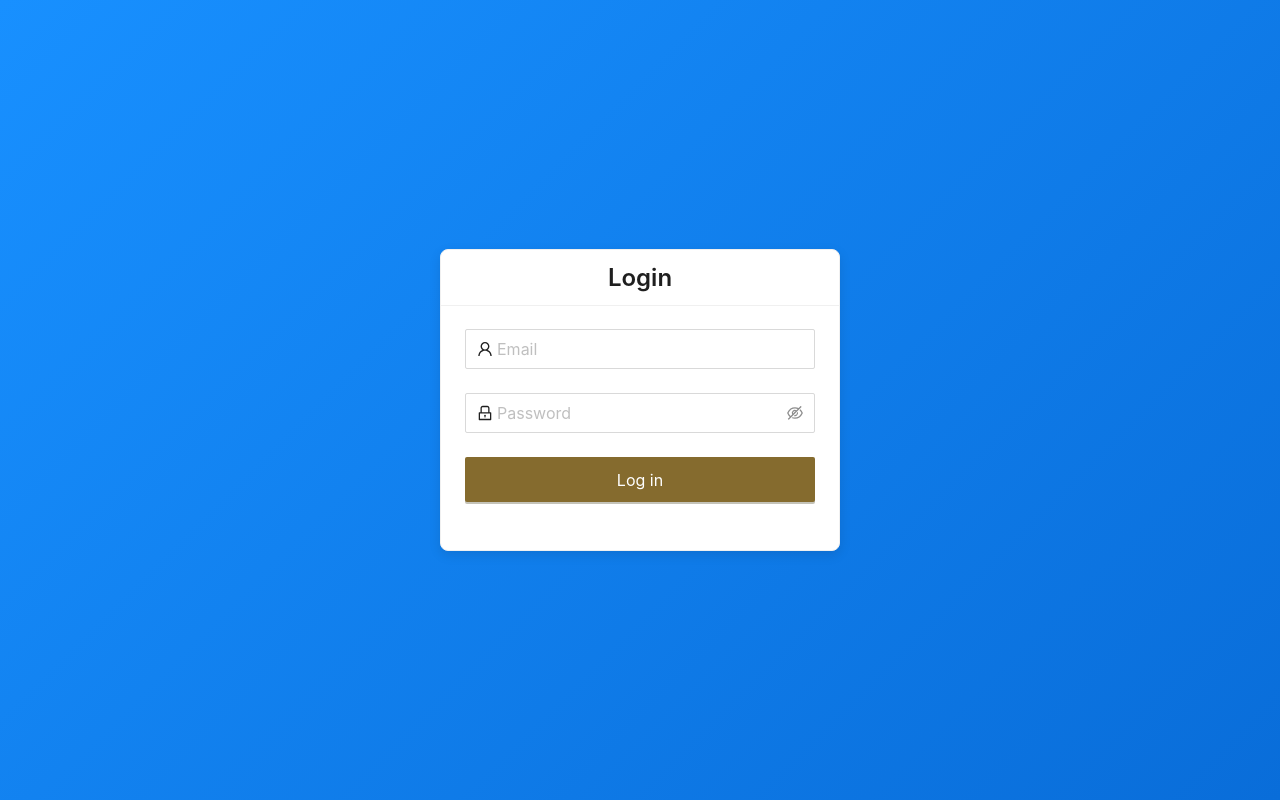
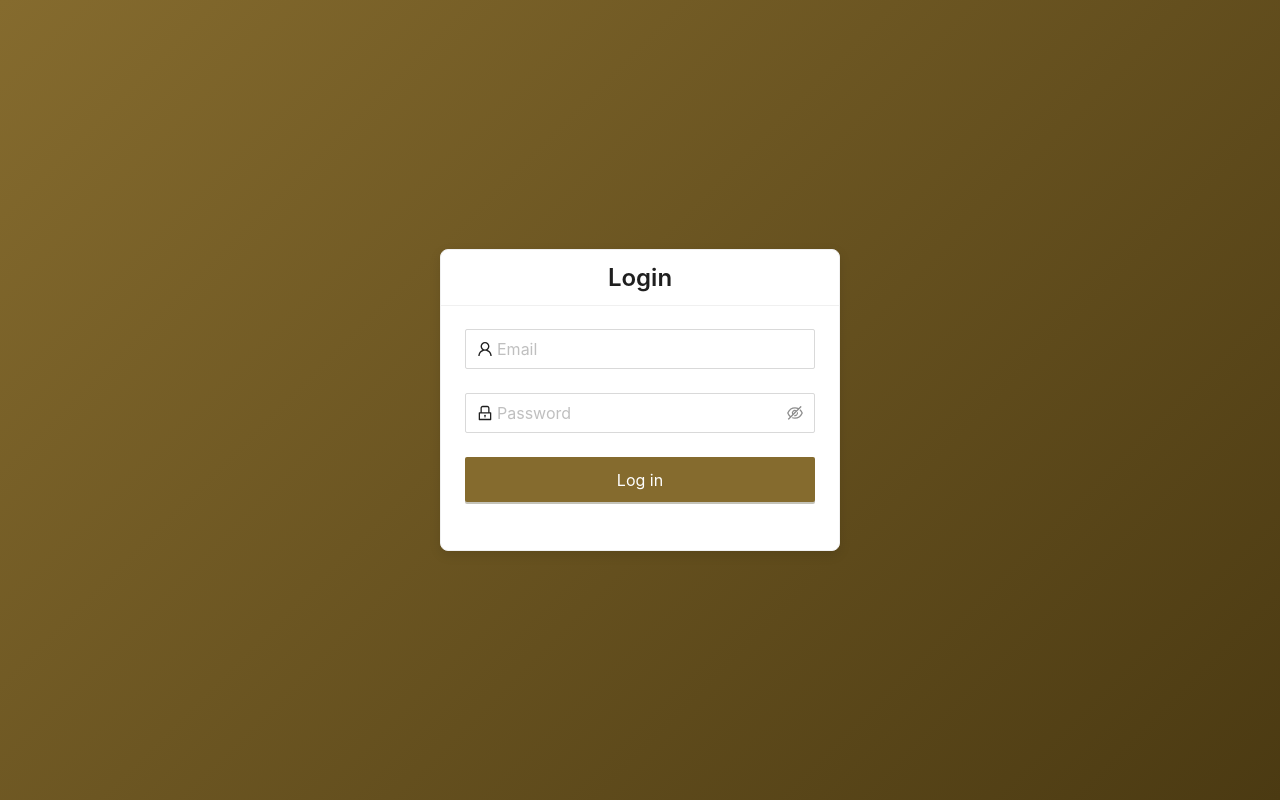
Before and after one commit to RaheelArif/therapist-frontend, a React (Create React App) app: page /login in a window 1280 px wide. Built offline with nearby package versions, Linux system fonts and the light colour scheme.

Commit message:
therapist without certificate

```diff
--- a/src/features/admin/pages/Therapists/components/TherapistForm.js
+++ b/src/features/admin/pages/Therapists/components/TherapistForm.js
@@ -29,13 +29,13 @@ const defaultValues = {
 
   // Certifications
   certifications: [
-    {
-      title: "Clinical Psychology License",
-      issuer: "State Board of Psychology",
-      issueDate: moment("2015-01-01"),
-      expirationDate: moment("2025-01-01"),
-      description: "Licensed Clinical Psychologist",
-    },
+    // {
+    //   title: "Clinical Psychology License",
+    //   issuer: "State Board of Psychology",
+    //   issueDate: moment("2015-01-01"),
+    //   expirationDate: moment("2025-01-01"),
+    //   description: "Licensed Clinical Psychologist",
+    // },
   ],
 
   // Schedule
--- a/src/features/auth/LoginForm.css
+++ b/src/features/auth/LoginForm.css
@@ -6,7 +6,7 @@
     display: flex;
     justify-content: center;
     align-items: center;
-    background: linear-gradient(135deg, #1890ff 0%, #096dd9 100%);
+    background: linear-gradient(135deg, #856b2e 0%, #4b3a12 100%);
   }
 
   .login-card {
```
